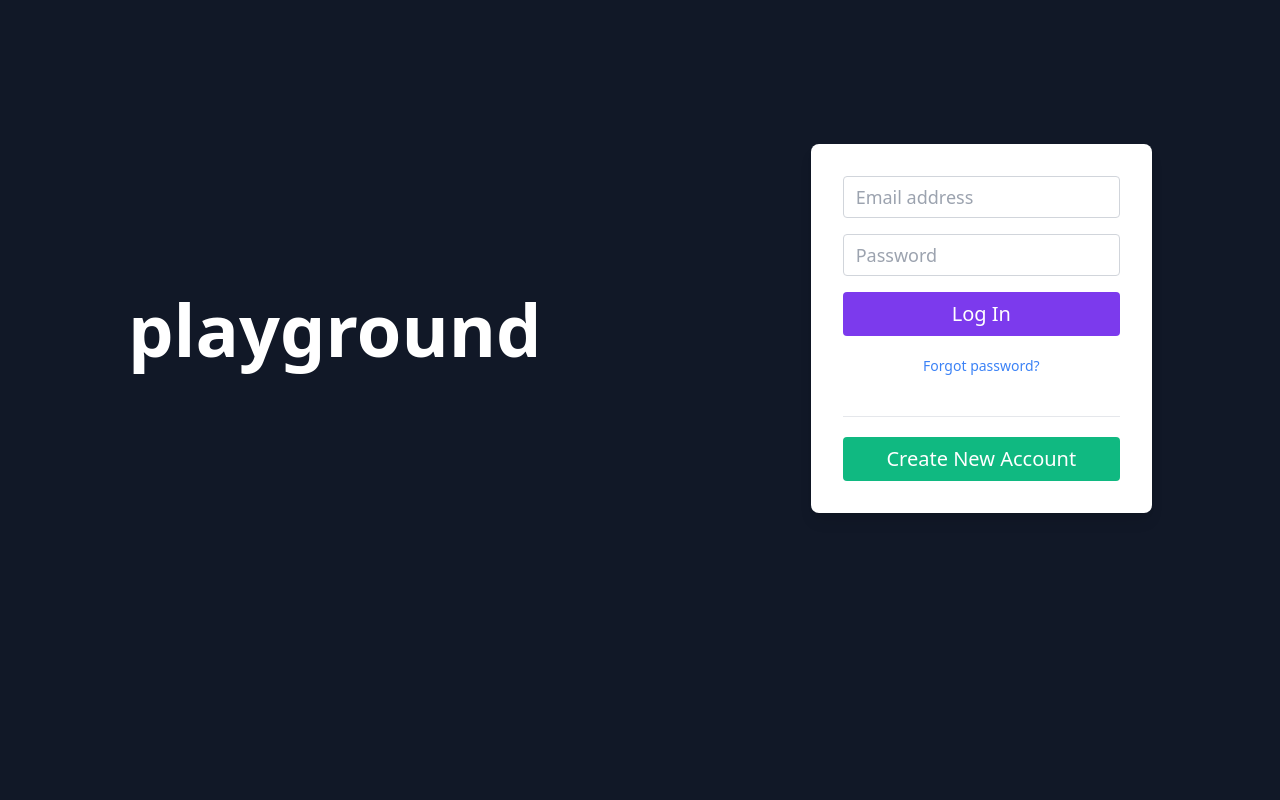
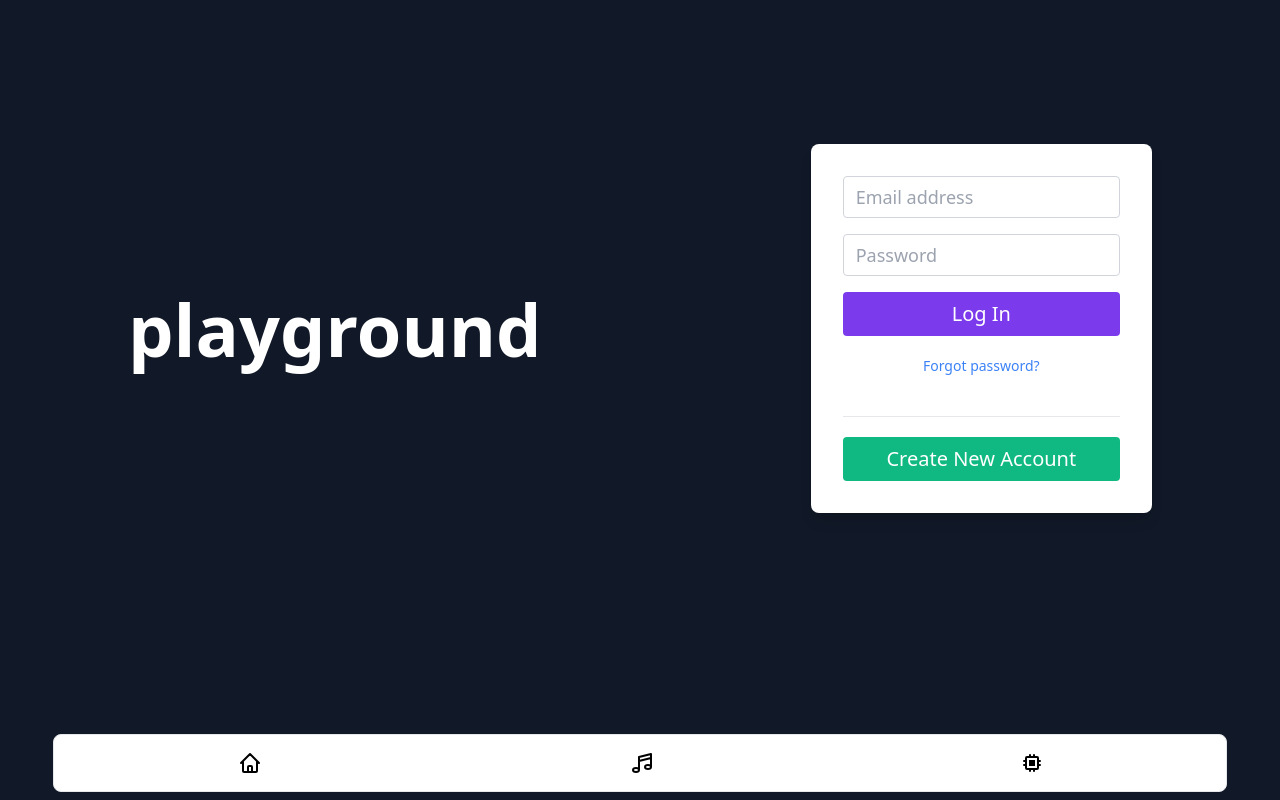
Before and after one commit to BrianJenney/slapjunky, a React (Create React App) app: page / in a window 1280 px wide. Built offline with nearby package versions, Linux system fonts and the light colour scheme; no server answers.

Commit message:
add nav bar

```diff
--- a/src/App.js
+++ b/src/App.js
@@ -3,6 +3,7 @@ import { BrowserRouter as Router, Switch, Route } from 'react-router-dom';
 import { SignIn } from './Pages/SignIn';
 import { SongUpload } from './Pages/SongUpload';
 import { Music } from './Pages/Music';
+import { FooterNav } from './components/FooterNav';
 
 const App = () => {
     return (
@@ -20,6 +21,7 @@ const App = () => {
                     </Route>
                 </Switch>
             </div>
+            <FooterNav />
         </Router>
     );
 };
--- a/src/Pages/SongUpload/SongUpload.container.js
+++ b/src/Pages/SongUpload/SongUpload.container.js
@@ -9,7 +9,6 @@ const REGION = 'us-east-1';
 const ACCESS_KEY = process.env.REACT_APP_AWS_ACCESS;
 const SECRET_ACCESS_KEY = process.env.REACT_APP_AWS_SECRET;
 
-console.log(process.env);
 const config = {
     bucketName: S3_BUCKET,
     region: REGION,
@@ -21,7 +20,7 @@ const SongUploadContainer = () => {
     const [form, updateForm] = useState(new FormData());
     const [artPreview, setArtPreview] = useState(null);
     const [mp3FileName, setMp3FileName] = useState(null);
-    const [isLoading, setIsLoading] = useState(false);
+    const [isLoading, setIsLoading] = useState(true);
     const [successMessage, setSuccessMessage] = useState(null);
     const history = useHistory();
 
@@ -76,11 +75,11 @@ const SongUploadContainer = () => {
     const updateFormField = useCallback(
         (fieldName, val) => {
             if (fieldName === 'songArt') {
-                setArtPreview(URL.createObjectURL(val));
+                setArtPreview(val ? URL.createObjectURL(val) : null);
             }
 
             if (fieldName === 'song') {
-                setMp3FileName(val.name);
+                setMp3FileName(val?.name ?? null);
             }
             form.set(fieldName, val);
             updateForm(form);
--- a/src/Pages/SongUpload/SongUpload.js
+++ b/src/Pages/SongUpload/SongUpload.js
@@ -8,12 +8,12 @@ const SongUpload = ({
     isLoading,
 }) => {
     return (
-        <div className="flex h-screen bg-gray-900 items-center justify-center">
+        <div className="flex bg-gray-900 items-center justify-center">
             <div className="mt-16 mb-16 grid bg-gray-700 rounded-lg shadow-xl w-11/12 md:w-9/12 lg:w-1/2">
                 <div className="flex justify-center py-4">
                     <div className="flex">
                         <h1 className="text-white font-bold md:text-2xl text-xl">
-                            Upload Your Music
+                            Upload A Song
                         </h1>
                     </div>
                 </div>
@@ -91,7 +91,25 @@ const SongUpload = ({
                 )}
 
                 {artPreview && (
-                    <section className="hero container max-w-screen-lg mx-auto pb-10">
+                    <section className="hero container max-w-screen-lg mx-auto pb-10 mt-8">
+                        <span
+                            onClick={() =>
+                                updateFormField('songArt', null, false)
+                            }
+                        >
+                            <svg
+                                xmlns="http://www.w3.org/2000/svg"
+                                className="h-5 w-5 mx-auto"
+                                viewBox="0 0 20 20"
+                                fill="#fff"
+                            >
+                                <path
+                                    fillRule="evenodd"
+                                    d="M10 18a8 8 0 100-16 8 8 0 000 16zM8.707 7.293a1 1 0 00-1.414 1.414L8.586 10l-1.293 1.293a1 1 0 101.414 1.414L10 11.414l1.293 1.293a1 1 0 001.414-1.414L11.414 10l1.293-1.293a1 1 0 00-1.414-1.414L10 8.586 8.707 7.293z"
+                                    clipRule="evenodd"
+                                />
+                            </svg>
+                        </span>
                         <img
                             className="mx-auto"
                             alt="song art"
@@ -145,12 +163,30 @@ const SongUpload = ({
                 )}
                 {mp3FileName && (
                     <label className="uppercase md:text-sm text-xs text-white text-light font-semibold mb-1 mx-auto">
+                        <span onClick={() => updateFormField('song', {}, true)}>
+                            <svg
+                                xmlns="http://www.w3.org/2000/svg"
+                                className="h-5 w-5 mx-auto"
+                                viewBox="0 0 20 20"
+                                fill="#fff"
+                            >
+                                <path
+                                    fillRule="evenodd"
+                                    d="M10 18a8 8 0 100-16 8 8 0 000 16zM8.707 7.293a1 1 0 00-1.414 1.414L8.586 10l-1.293 1.293a1 1 0 101.414 1.414L10 11.414l1.293 1.293a1 1 0 001.414-1.414L11.414 10l1.293-1.293a1 1 0 00-1.414-1.414L10 8.586 8.707 7.293z"
+                                    clipRule="evenodd"
+                                />
+                            </svg>
+                        </span>
                         {mp3FileName}
                     </label>
                 )}
 
                 {isLoading ? (
                     <label className="uppercase md:text-sm text-xs text-white text-light font-semibold mb-1 mx-auto">
+                        <svg
+                            class="animate-spin h-5 w-5 mr-3"
+                            viewBox="0 0 24 24"
+                        ></svg>{' '}
                         LOADING...
                     </label>
                 ) : (
--- /dev/null
+++ b/src/components/FooterNav/FooterNav.js
@@ -0,0 +1,85 @@
+import React from 'react';
+import { useHistory } from 'react-router-dom';
+
+const FooterNav = () => {
+    const history = useHistory();
+
+    return (
+        <div className="flex w-full justify-center">
+            <nav className="fixed bottom-2 w-11/12 border bg-white flex overflow-x-auto py-4 rounded-lg">
+                <p
+                    onClick={() => history.push('/')}
+                    className="flex flex-col flex-grow items-center justify-center
+		overflow-hidden whitespace-no-wrap text-sm transition-colors duration-100
+		ease-in-out focus:text-orange-500 cursor-pointer"
+                >
+                    <svg
+                        xmlns="http://www.w3.org/2000/svg"
+                        className="h-6 w-6"
+                        fill="none"
+                        viewBox="0 0 24 24"
+                        stroke="currentColor"
+                    >
+                        <path
+                            strokeLinecap="round"
+                            strokeLinejoin="round"
+                            strokeWidth={2}
+                            d="M3 12l2-2m0 0l7-7 7 7M5 10v10a1 1 0 001 1h3m10-11l2 2m-2-2v10a1 1 0 01-1 1h-3m-6 0a1 1 0 001-1v-4a1 1 0 011-1h2a1 1 0 011 1v4a1 1 0 001 1m-6 0h6"
+                        />
+                    </svg>
+
+                    <span className="hidden text-sm capitalize">Home</span>
+                </p>
+
+                <p
+                    onClick={() => history.push('/music')}
+                    className="flex flex-col flex-grow items-center justify-center
+		overflow-hidden whitespace-no-wrap text-sm transition-colors duration-100
+		ease-in-out text-orange-500 cursor-pointer"
+                >
+                    <svg
+                        xmlns="http://www.w3.org/2000/svg"
+                        className="h-6 w-6"
+                        fill="none"
+                        viewBox="0 0 24 24"
+                        stroke="currentColor"
+                    >
+                        <path
+                            strokeLinecap="round"
+                            strokeLinejoin="round"
+                            strokeWidth={2}
+                            d="M9 19V6l12-3v13M9 19c0 1.105-1.343 2-3 2s-3-.895-3-2 1.343-2 3-2 3 .895 3 2zm12-3c0 1.105-1.343 2-3 2s-3-.895-3-2 1.343-2 3-2 3 .895 3 2zM9 10l12-3"
+                        />
+                    </svg>
+                </p>
+
+                <p
+                    onClick={() => history.push('/artist/upload')}
+                    className="flex flex-col flex-grow items-center justify-center
+		overflow-hidden whitespace-no-wrap text-sm transition-colors duration-100
+		ease-in-out focus:text-orange-500 cursor-pointer"
+                >
+                    <svg
+                        xmlns="http://www.w3.org/2000/svg"
+                        className="h-5 w-5"
+                        viewBox="0 0 20 20"
+                        fill="currentColor"
+                    >
+                        <path d="M13 7H7v6h6V7z" />
+                        <path
+                            fillRule="evenodd"
+                            d="M7 2a1 1 0 012 0v1h2V2a1 1 0 112 0v1h2a2 2 0 012 2v2h1a1 1 0 110 2h-1v2h1a1 1 0 110 2h-1v2a2 2 0 01-2 2h-2v1a1 1 0 11-2 0v-1H9v1a1 1 0 11-2 0v-1H5a2 2 0 01-2-2v-2H2a1 1 0 110-2h1V9H2a1 1 0 010-2h1V5a2 2 0 012-2h2V2zM5 5h10v10H5V5z"
+                            clipRule="evenodd"
+                        />
+                    </svg>
+
+                    <span className="hidden text-sm capitalize">
+                        upload music
+                    </span>
+                </p>
+            </nav>
+        </div>
+    );
+};
+
+export default FooterNav;
--- /dev/null
+++ b/src/components/FooterNav/index.js
@@ -0,0 +1 @@
+export { default as FooterNav } from './FooterNav';
```
Also changed, not shown: public/logo192.png (deleted), public/logo512.png (deleted), public/manifest.json.
